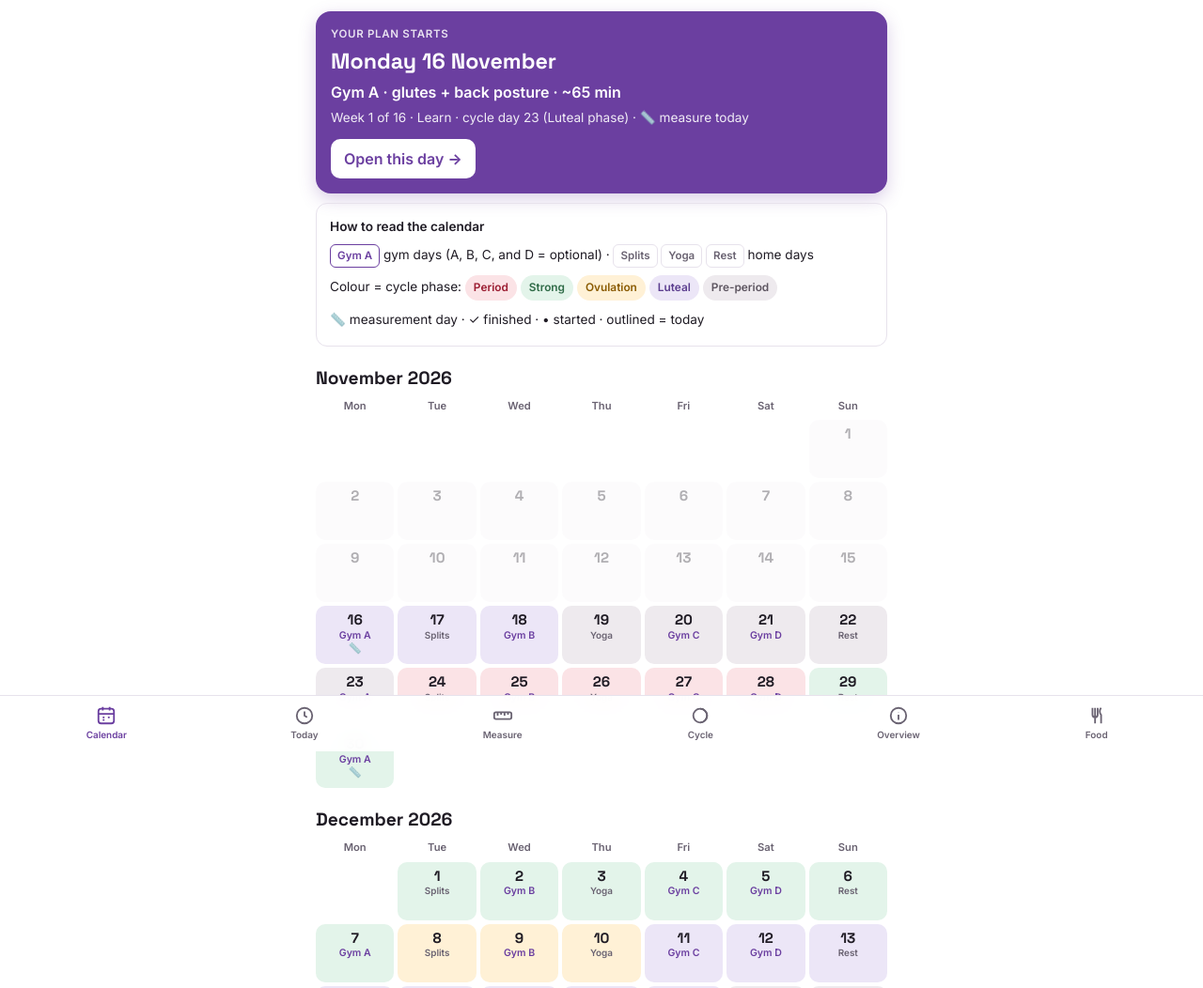
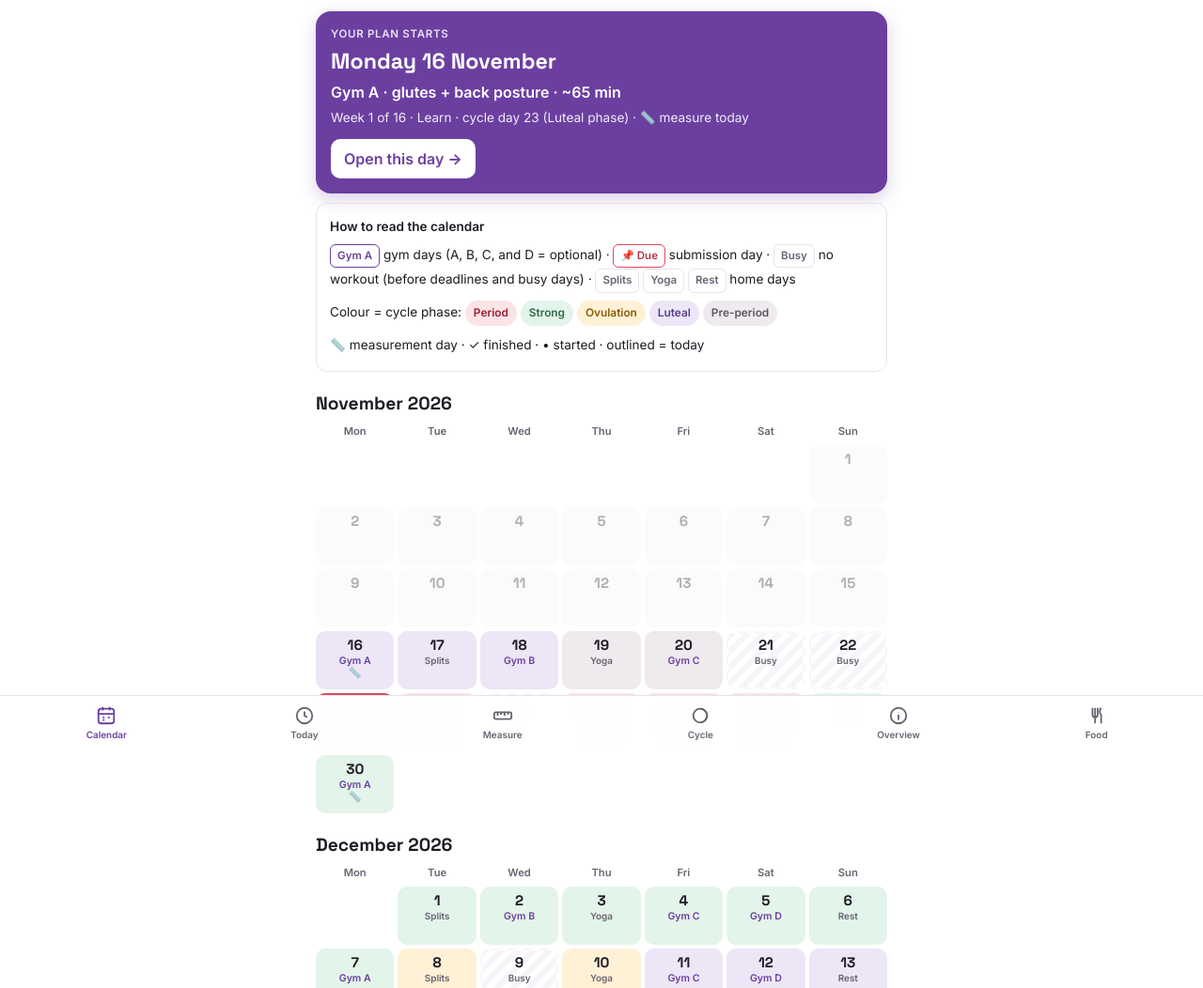
Before and after one commit to simaycansubulat/eva-plan, a plain HTML site: page index.html in a window 1280 px wide. Shown: the top 1052 px of the page at 94% size. Drawn offline with Linux system fonts and the light colour scheme.

Commit message:
Busy and submission days for Ekin
Co-Authored-By: Claude Opus 5.5 <noreply@anthropic.com>

```diff
--- a/app.js
+++ b/app.js
@@ -96,7 +96,14 @@ const HOME = {
     { h: "2 · Core, posture + arms (mat)", t: "sets × reps · rest", x: [["curlup", "3 × 10 holds", "30s"], ["deadbug", "2 × 10 / side", "30s"], ["proneyt", "3 × 8", "45s"], ["bottlekick", "3 × 12–15", "45s"], ["kneepush", "2 × 6–10", "60s"]] },
     DAYS.C[3]] }
 };
-function planFor(date) { const k = DOWKEY[date.getDay()]; return (HOME[k] && iso(date) > S.gymEnd) ? HOME[k] : PLAN[k]; }
+/* busy days (submissions etc.): no workout, habits only */
+const BUSY_DEFAULT = ["2026-11-21", "2026-11-22", "2026-11-23", "2026-11-25", "2026-12-09", "2026-12-19", "2026-12-20", "2026-12-21", "2026-12-23", "2027-01-14", "2027-01-15", "2027-01-16", "2027-01-19"];
+if (!Array.isArray(S.busy)) S.busy = BUSY_DEFAULT.slice();
+if (!Array.isArray(S.deadlines)) S.deadlines = ["2026-11-23", "2026-12-21", "2027-01-16"];
+function isDeadline(date) { return S.deadlines.includes(iso(date)); }
+function isBusy(date) { return S.busy.includes(iso(date)); }
+function busyPlan(date) { const name = date.toLocaleDateString("en-GB", { weekday: "long" }); const dl = isDeadline(date); return { t: name + (dl ? " · 📌 Submission day" : " · Busy day"), s: dl ? "Submission today: no workout. Good luck! Just tick your daily habits." : "No workout today. Just tick your daily habits.", b: [], busy: true, deadline: dl, lbl: dl ? "📌 Due" : "Busy", dow: date.getDay() }; }
+function planFor(date) { if (isBusy(date)) return busyPlan(date); const k = DOWKEY[date.getDay()]; return (HOME[k] && iso(date) > S.gymEnd) ? HOME[k] : PLAN[k]; }
 function dayLabel(p) { if (p.lbl) return p.lbl; return p.gym ? (p.home ? "Home " : "Gym ") + p.t.slice(-1) : (p.dow === 4 ? "Rest" : (p.dow === 6 ? "Yoga" : "Splits")); }
 
 /* ---------- 16-week progression ---------- */
@@ -305,6 +312,7 @@ function viewDay(dateIso) {
   ${m.food ? `<div class="note accent"><strong>Food today:</strong> ${esc(m.food)}</div>` : ""}
   ${dateIso === S.gymEnd && plan.gym && !plan.home ? `<div class="note accent"><strong>Last gym day!</strong> From Monday your Mon/Wed/Fri workouts are home mat workouts. Write down your best hip thrust weight today.</div>` : ""}
   ${plan.home ? `<div class="note accent"><strong>Home workout:</strong> same goals, no machines. Do the reps slowly and squeeze hard. To make it harder, add reps or put a backpack with books on your hips for the sofa hip thrust.</div>` : ""}
+  ${plan.busy ? `<div class="note accent"><strong>Busy day: no workout.</strong> Focus on your deadline. Eat regular meals (Gilbert's), drink water, and take posture breaks while you work. Your workouts continue on the next training day.</div>` : ""}
   ${blockNote}${measure}
   <div class="card"><h3>Daily habits</h3><div class="habits">${HABITS.map(h => `<label class="chk"><input type="checkbox" data-h="${h[0]}" data-date="${dateIso}" ${hab[h[0]] ? "checked" : ""}>${esc(h[1])}</label>`).join("")}</div></div>
   ${brace}${blocks}`;
@@ -324,7 +332,7 @@ function viewCalendar() {
     <span class="hgo">${pr.done ? `${pr.done} of ${pr.total} done · continue` : "Open this day"} →</span></a>
   ${nextM && nextM !== rI ? `<p class="small" style="margin:8px 0 0">📏 Next measurement: <b>${esc(fmt(parseD(nextM)))}</b></p>` : ""}
   <div class="card keybox"><b>How to read the calendar</b>
-    <div class="keyrow"><span class="kc gymk">Gym A</span> gym days (A, B, C, and D = optional) · <span class="kc">Splits</span> <span class="kc">Yoga</span> <span class="kc">Rest</span> home days</div>
+    <div class="keyrow"><span class="kc gymk">Gym A</span> gym days (A, B, C, and D = optional) · <span class="kc duek">📌 Due</span> submission day · <span class="kc">Busy</span> no workout (before deadlines and busy days) · <span class="kc">Splits</span> <span class="kc">Yoga</span> <span class="kc">Rest</span> home days</div>
     <div class="keyrow">Colour = cycle phase: <span class="chip ph-period">Period</span><span class="chip ph-foll">Strong</span><span class="chip ph-ovu">Ovulation</span><span class="chip ph-lut">Luteal</span><span class="chip ph-late">Pre-period</span></div>
     <div class="keyrow">📏 measurement day · ✓ finished · • started · outlined = today</div></div>`;
   let m = new Date(st.getFullYear(), st.getMonth(), 1);
@@ -338,7 +346,7 @@ function viewCalendar() {
       if (d < st || d > end) { html += `<span class="cell out"><span class="dn">${dn}</span></span>`; continue; }
       const p = planFor(d); const c = cycleAt(d); const pc = countProgress(dI);
       const mark = (md.includes(dI) ? "📏" : "") + (pc.total && pc.done >= pc.total ? "✓" : (pc.done ? "•" : ""));
-      html += `<a href="#d-${dI}" class="cell ph-${c ? c.k : "none"}${dI === tI ? " istoday" : ""}${p.gym ? " gymcell" : ""}" aria-label="${esc(fmt(d))}: ${esc(label(p))}${c ? ", cycle day " + c.day + ", " + esc(c.ph.n) : ""}"><span class="dn">${dn}</span><span class="ic">${esc(label(p))}</span><span class="mk">${mark}</span></a>`;
+      html += `<a href="#d-${dI}" class="cell ph-${c ? c.k : "none"}${dI === tI ? " istoday" : ""}${p.gym ? " gymcell" : ""}${p.busy ? " busycell" : ""}${p.deadline ? " duecell" : ""}" aria-label="${esc(fmt(d))}: ${esc(label(p))}${c ? ", cycle day " + c.day + ", " + esc(c.ph.n) : ""}"><span class="dn">${dn}</span><span class="ic">${esc(label(p))}</span><span class="mk">${mark}</span></a>`;
     }
     html += `</div>`;
     m = new Date(y, mo + 1, 1);
@@ -401,6 +409,9 @@ function viewOverview() {
   <h2>How your cycle changes each day</h2><ul class="clean"><li><b>Period days 1–2:</b> gym days drop to 2 sets and about 20% lighter.</li><li><b>Days 3–5:</b> normal sets, a bit lighter if tired.</li><li><b>Strong phase:</b> push for an extra rep or weight.</li><li><b>Ovulation:</b> strong, but extra careful warm-up.</li><li><b>Luteal:</b> same weights, clean form.</li><li><b>Pre-period:</b> drop the last set if you're tired.</li></ul>
   <h2>Gym basics</h2><div class="gloss"><div><b>Rep</b>: one full movement.</div><div><b>Set</b>: reps in a row. "3 × 10" = 3 sets of 10.</div><div><b>Rest</b>: pause between sets.</div><div><b>/ side</b>: all reps on one side, then the other.</div><div><b>Reps left</b>: stop most sets when 1–3 more would be possible.</div><div><b>Weight</b>: move the pin, or add plates.</div></div>
   <p class="small">İTÜ doesn't publish its machine list, so every machine exercise has a <b>"No machine?"</b> alternative. Before using a machine, check the pin, cable and clips, and that dumbbell screws are tight; tell the attendant if anything is loose.</p>
+  <h2>Busy days (no workout)</h2><p class="small">Deadlines and days you can't train. They stay in the calendar for your daily habits. Submission days: ${S.deadlines.map(x => esc(fmt(parseD(x)))).join(", ")}.</p>
+  <div class="list">${[...S.busy].sort().map(b => `<div class="li"><span>${esc(fmtY(parseD(b)))}</span><button type="button" class="btn ghost" style="padding:4px 10px" data-delb="${b}" aria-label="Remove ${esc(b)}">Remove</button></div>`).join("") || `<div class="li">No busy days</div>`}</div>
+  <div class="row" style="margin-top:8px"><label class="field">Add a busy day<input type="date" id="bdate"></label><button type="button" class="btn ghost" id="badd">Add</button></div>
   <h2>My details</h2><div class="card"><div class="row"><label class="field">Age<input type="number" inputmode="numeric" id="age" value="${esc(S.profile.age || "")}"></label><label class="field">Height (cm)<input type="number" inputmode="numeric" id="height" value="${esc(S.profile.height || "")}"></label><label class="field">Start weight (kg)<input type="number" inputmode="decimal" step="0.1" id="sweight" value="${esc(S.profile.startWeight || "")}"></label><input type="hidden" id="gymend" value="${esc(S.gymEnd)}"></div><button type="button" class="btn ghost" id="psave" style="margin-top:10px">Save details</button></div>
   <h2>Backup</h2><p class="small">Everything is saved only on this phone. Make a backup once a month and keep it in Files or iCloud Drive.</p>
   <div class="row"><button type="button" class="btn" id="exp">Save a backup</button><label class="btn ghost" for="imp">Restore a backup</label><input type="file" id="imp" accept="application/json,.json" hidden></div>
@@ -525,6 +536,8 @@ document.addEventListener("click", async ev => {
     S.meas = S.meas.filter(x => x.d !== d); S.meas.push(e); save(); toast("Measurements saved"); if (pre === "dm") refreshProgress(); else route(); return;
   }
   if (el.id === "padd") { const v = document.getElementById("pdate").value; if (!v) return; if (!S.periods.includes(v)) S.periods.push(v); save(); route(); toast("Period saved. Your calendar has been updated."); }
+  else if (el.id === "badd") { const v = document.getElementById("bdate").value; if (!v) return; if (!S.busy.includes(v)) S.busy.push(v); save(); route(); toast("Busy day added"); }
+  else if (el.dataset.delb) { S.busy = S.busy.filter(b => b !== el.dataset.delb); save(); route(); }
   else if (el.dataset.delp) { S.periods = S.periods.filter(p => p !== el.dataset.delp); save(); route(); }
   else if (el.id === "csave") { const pl = +document.getElementById("plen").value, cl = +document.getElementById("clen").value; if (pl >= 2 && pl <= 10) S.periodLen = pl; if (cl >= 20 && cl <= 40) S.cycleLen = cl; save(); route(); toast("Saved"); }
   else if (el.id === "psave") { const a = +document.getElementById("age").value, h = +document.getElementById("height").value, w = +document.getElementById("sweight").value; if (a) S.profile.age = a; if (h) S.profile.height = h; if (w) S.profile.startWeight = w; const ge = document.getElementById("gymend").value; if (ge) S.gymEnd = ge; save(); toast("Details saved"); }
--- a/index.html
+++ b/index.html
@@ -172,6 +172,11 @@ details.card[open] summary::after{content:" −"}
 .cell .ic{font-size:.62rem;font-weight:600;color:var(--muted);line-height:1.2;margin-top:2px}
 .cell.gymcell .ic{color:var(--accent);font-size:.66rem;font-weight:700}
 .cell .mk{font-size:.7rem;line-height:1.2;color:var(--sage);font-weight:700}
+.cell.busycell{background:repeating-linear-gradient(135deg,var(--soft),var(--soft) 6px,#fff 6px,#fff 12px)}
+.cell.busycell .ic{color:var(--muted);font-weight:700}
+.cell.duecell{background:#fde7ec;border-color:#d9485f}
+.cell.duecell .ic{color:#b4364c;font-weight:700}
+.kc.duek{color:#b4364c;border-color:#d9485f}
 .cell.istoday{border-color:var(--accent)}
 .btn.light{background:#fff;color:var(--accent)}
 .mgroup{font-family:var(--display);font-weight:600;color:var(--accent);margin:12px 0 0;font-size:.92rem}
--- a/sw.js
+++ b/sw.js
@@ -1,5 +1,5 @@
 // Offline support: try the network first (so updates show right away), fall back to the saved copy when offline.
-const CACHE = "eva-v6";
+const CACHE = "eva-v7";
 const FILES = ["./", "./index.html", "./app.js", "./manifest.webmanifest", "./icon-180.png", "./icon-192.png", "./icon-512.png"];
 self.addEventListener("install", e => { e.waitUntil(caches.open(CACHE).then(c => c.addAll(FILES)).then(() => self.skipWaiting())); });
 self.addEventListener("activate", e => { e.waitUntil(caches.keys().then(ks => Promise.all(ks.filter(k => k.startsWith("eva-") && k !== CACHE).map(k => caches.delete(k)))).then(() => self.clients.claim())); });
```
